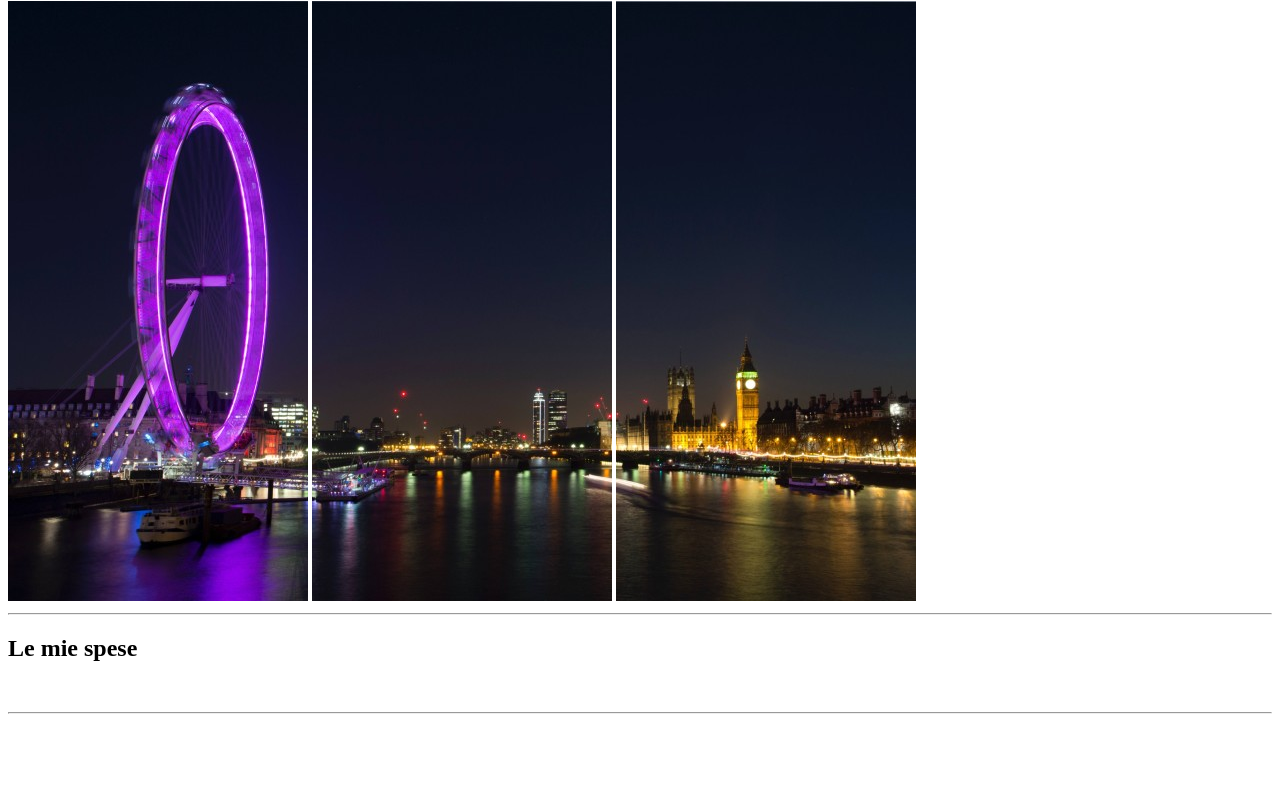
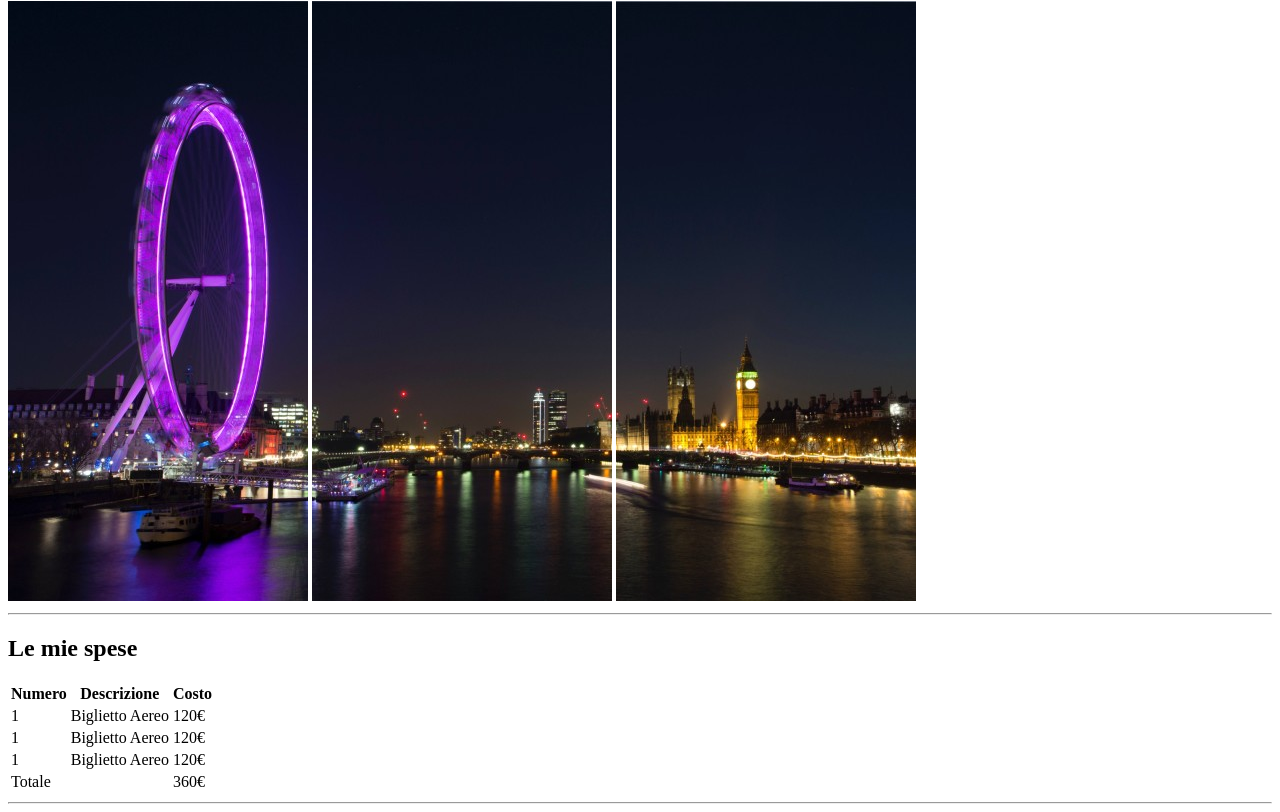
Before and after one commit to cromeo98/html-london-trip, a plain HTML site: page index.html in a window 1280 px wide. Shown: the part 79-891 px from the top of the page. Before the commit the page ends 801 px from the top, so only its background shows below. Drawn offline with Linux system fonts and the light colour scheme.

Commit message:
compilazione table - end sez. le mie spese

```diff
--- a/index.html
+++ b/index.html
@@ -31,9 +31,9 @@
                 <!-- inizio intestazione table -->
                 <thead>
                     <tr>
-                        <th></th>
-                        <th></th>
-                        <th></th>
+                        <th>Numero</th>
+                        <th>Descrizione</th>
+                        <th>Costo</th>
                     </tr>
                 </thead>
                 <!-- fine intestazione table -->
@@ -42,21 +42,21 @@
                 <tbody>
 
                     <tr>
-                        <td></td>
-                        <td></td>
-                        <td></td>
+                        <td>1</td>
+                        <td>Biglietto Aereo</td>
+                        <td>120€</td>
                     </tr>
 
                     <tr>
-                        <td></td>
-                        <td></td>
-                        <td></td>
+                        <td>1</td>
+                        <td>Biglietto Aereo</td>
+                        <td>120€</td>
                     </tr>
 
                     <tr>
-                        <td></td>
-                        <td></td>
-                        <td></td>
+                        <td>1</td>
+                        <td>Biglietto Aereo</td>
+                        <td>120€</td>
                     </tr>
 
                 </tbody>
@@ -65,9 +65,9 @@
                 <!-- inizio footer table -->
                 <tfoot>
                     <tr>
+                        <td>Totale</td>
                         <td></td>
-                        <td></td>
-                        <td></td>
+                        <td>360€</td>
                     </tr>
                 </tfoot>
                 <!-- fine footer table -->
```
